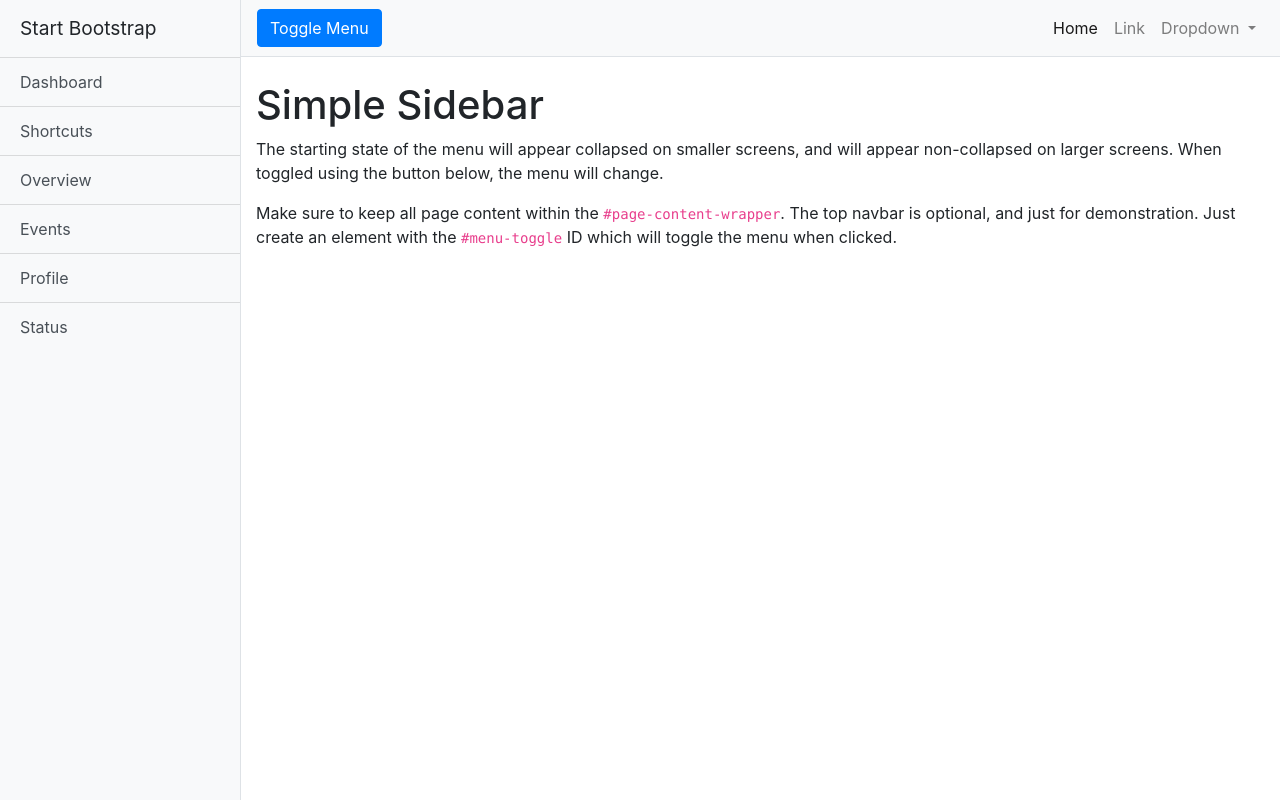
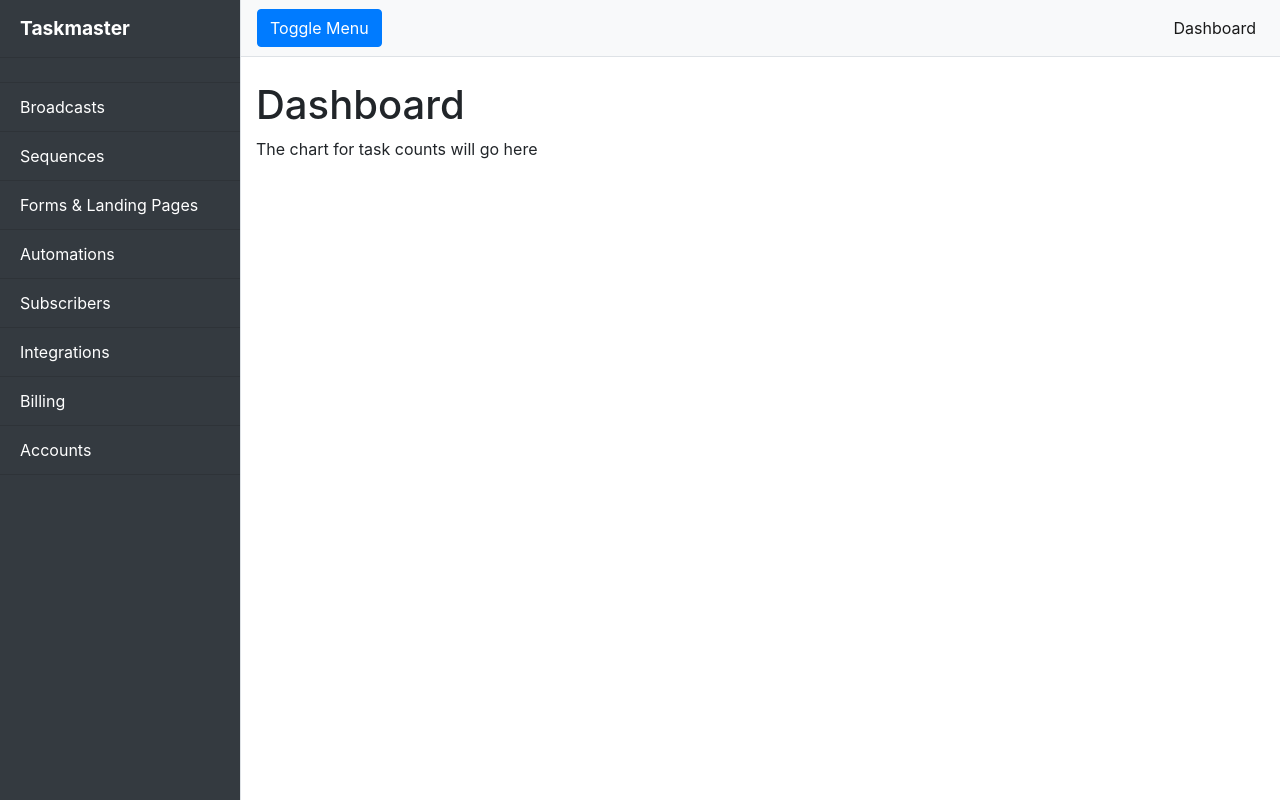
Before and after one commit to miguelapou/taskmaster_ui, a website: page index.html in a window 1280 px wide. Drawn offline with Linux system fonts and the light colour scheme.

Commit message:
removed file and added my html

```diff
--- a/index.html
+++ b/index.html
@@ -23,15 +23,19 @@
   <div class="d-flex" id="wrapper">
 
     <!-- Sidebar -->
-    <div class="bg-light border-right" id="sidebar-wrapper">
-      <div class="sidebar-heading">Start Bootstrap </div>
+    <div class="bg-dark border-right text-white" id="sidebar-wrapper">
+      <div class="sidebar-heading"><strong>Taskmaster</strong></div>
       <div class="list-group list-group-flush">
-        <a href="#" class="list-group-item list-group-item-action bg-light">Dashboard</a>
-        <a href="#" class="list-group-item list-group-item-action bg-light">Shortcuts</a>
-        <a href="#" class="list-group-item list-group-item-action bg-light">Overview</a>
-        <a href="#" class="list-group-item list-group-item-action bg-light">Events</a>
-        <a href="#" class="list-group-item list-group-item-action bg-light">Profile</a>
-        <a href="#" class="list-group-item list-group-item-action bg-light">Status</a>
+        <a href="#" class="list-group-item list-group-item-action bg-dark disabled container-lg"></a>
+        <a href="#" class="list-group-item list-group-item-action bg-dark text-white">Broadcasts</a>
+        <a href="#" class="list-group-item list-group-item-action bg-dark text-white">Sequences</a>
+        <a href="#" class="list-group-item list-group-item-action bg-dark text-white">Forms & Landing Pages</a>
+        <a href="#" class="list-group-item list-group-item-action bg-dark text-white">Automations</a>
+        <a href="#" class="list-group-item list-group-item-action bg-dark text-white">Subscribers</a>
+        <a href="#" class="list-group-item list-group-item-action bg-dark text-white">Integrations</a>
+        <a href="#" class="list-group-item list-group-item-action bg-dark text-white">Billing</a>
+        <a href="#" class="list-group-item list-group-item-action bg-dark text-white">Accounts</a>
+        <a href="#" class="list-group-item list-group-item-action bg-dark disabled container-lg"></a>
       </div>
     </div>
     <!-- /#sidebar-wrapper -->
@@ -49,30 +53,15 @@
         <div class="collapse navbar-collapse" id="navbarSupportedContent">
           <ul class="navbar-nav ml-auto mt-2 mt-lg-0">
             <li class="nav-item active">
-              <a class="nav-link" href="#">Home <span class="sr-only">(current)</span></a>
-            </li>
-            <li class="nav-item">
-              <a class="nav-link" href="#">Link</a>
-            </li>
-            <li class="nav-item dropdown">
-              <a class="nav-link dropdown-toggle" href="#" id="navbarDropdown" role="button" data-toggle="dropdown" aria-haspopup="true" aria-expanded="false">
-                Dropdown
-              </a>
-              <div class="dropdown-menu dropdown-menu-right" aria-labelledby="navbarDropdown">
-                <a class="dropdown-item" href="#">Action</a>
-                <a class="dropdown-item" href="#">Another action</a>
-                <div class="dropdown-divider"></div>
-                <a class="dropdown-item" href="#">Something else here</a>
-              </div>
+              <a class="nav-link" href="#">Dashboard<span class="sr-only">(current)</span></a>
             </li>
           </ul>
         </div>
       </nav>
 
       <div class="container-fluid">
-        <h1 class="mt-4">Simple Sidebar</h1>
-        <p>The starting state of the menu will appear collapsed on smaller screens, and will appear non-collapsed on larger screens. When toggled using the button below, the menu will change.</p>
-        <p>Make sure to keep all page content within the <code>#page-content-wrapper</code>. The top navbar is optional, and just for demonstration. Just create an element with the <code>#menu-toggle</code> ID which will toggle the menu when clicked.</p>
+        <h1 class="mt-4">Dashboard</h1>
+        <p>The chart for task counts will go here</p>
       </div>
     </div>
     <!-- /#page-content-wrapper -->
```
Also changed, not shown: 1 other file.
